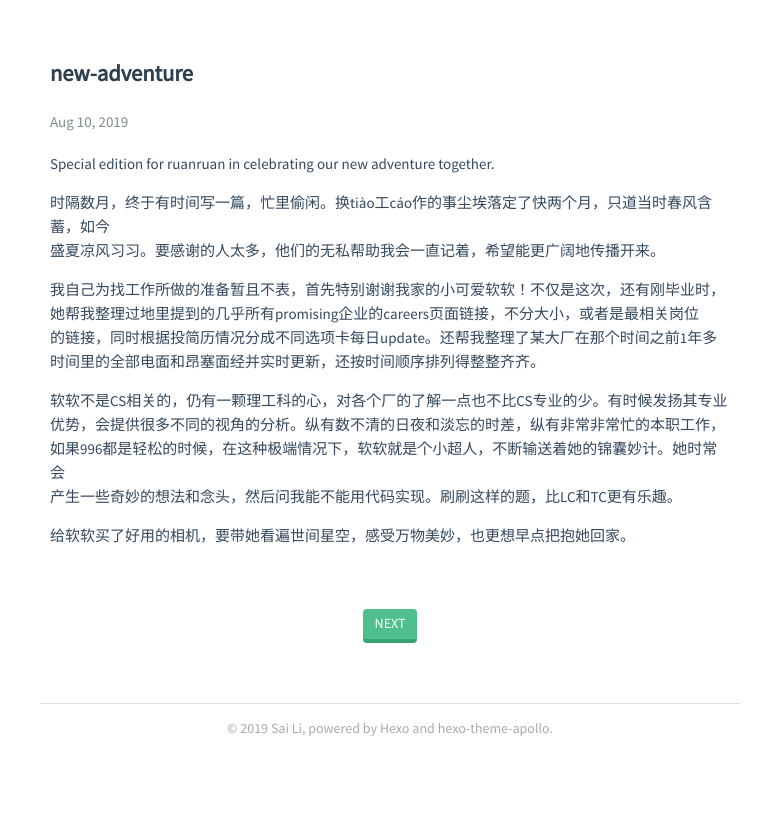
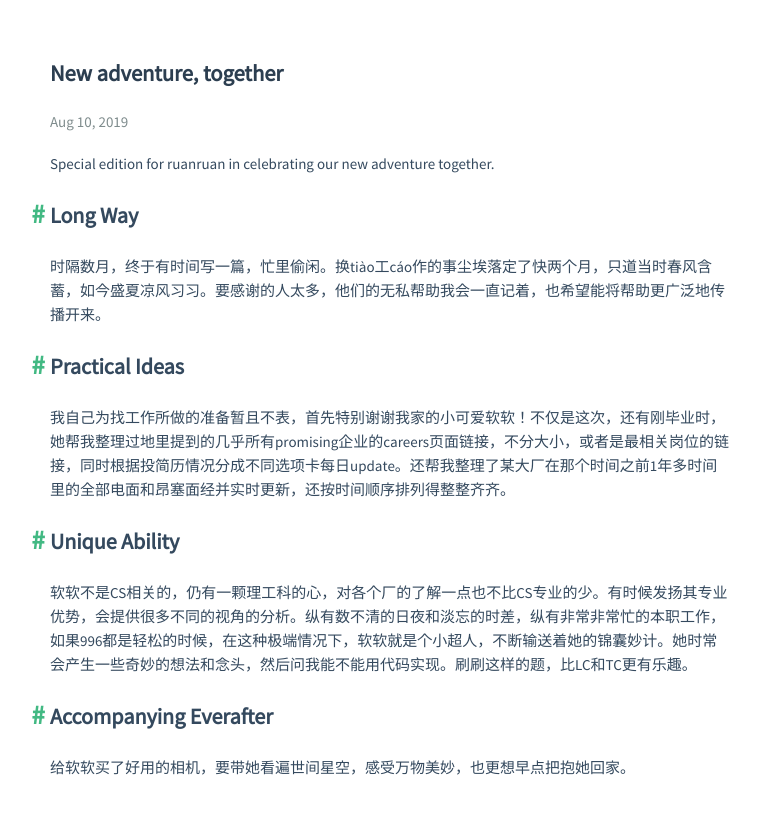
Before and after one commit to SaiL1020/SaiL1020.github.io, a plain HTML site: page 2019/08/10/new-adventure/index.html in a window 1280 px wide. Shown: the part 103-941 px from the top of the page, without its empty margins (250-1010 px from the left). Before the commit the page ends 904 px from the top, so only its background shows below. Drawn offline with nearby package versions, Linux system fonts and the light colour scheme; some packages are replaced by stand-ins of ours; a script that the page names is missing.

Commit message:
Site updated: 2019-08-11 00:21:09

```diff
--- a/2019/08/10/new-adventure/index.html
+++ b/2019/08/10/new-adventure/index.html
@@ -1,13 +1,13 @@
-<!DOCTYPE html><html><head><meta name="generator" content="Hexo 3.9.0"><meta charset="utf-8"><meta name="X-UA-Compatible" content="IE=edge"><title> new-adventure · SaiL1020</title><meta name="description" content="new-adventure - Sai Li"><meta name="viewport" content="width=device-width, initial-scale=1"><link rel="icon" href="/images/viveparis-small.jpg"><link rel="stylesheet" href="/css/apollo.css"><link rel="search" type="application/opensearchdescription+xml" href="http://yoursite.com/atom.xml" title="SaiL1020"></head><body><div class="wrap"><header><a href="/" class="logo-link"><img src="/images/viveparis.jpg" alt="logo"></a><ul class="nav nav-list"><li class="nav-list-item"><a href="/" target="_self" class="nav-list-link">BLOG</a></li><li class="nav-list-item"><a href="/archives/" target="_self" class="nav-list-link">ARCHIVE</a></li><li class="nav-list-item"><a href="https://github.com/SaiL1020" target="_blank" class="nav-list-link">GITHUB</a></li><li class="nav-list-item"><a href="/atom.xml" target="_self" class="nav-list-link">RSS</a></li><li class="nav-list-item"><a href="/about/" target="_self" class="nav-list-link">ABOUT</a></li></ul></header><main class="container"><div class="post"><article class="post-block"><h1 class="post-title">new-adventure</h1><div class="post-info">Aug 10, 2019</div><div class="post-content"><p>Special edition for ruanruan in celebrating our new adventure together.</p>
+<!DOCTYPE html><html><head><meta name="generator" content="Hexo 3.9.0"><meta charset="utf-8"><meta name="X-UA-Compatible" content="IE=edge"><title> New adventure, together · SaiL1020</title><meta name="description" content="New adventure, together - Sai Li"><meta name="viewport" content="width=device-width, initial-scale=1"><link rel="icon" href="/images/viveparis-small.jpg"><link rel="stylesheet" href="/css/apollo.css"><link rel="search" type="application/opensearchdescription+xml" href="http://yoursite.com/atom.xml" title="SaiL1020"></head><body><div class="wrap"><header><a href="/" class="logo-link"><img src="/images/viveparis.jpg" alt="logo"></a><ul class="nav nav-list"><li class="nav-list-item"><a href="/" target="_self" class="nav-list-link">BLOG</a></li><li class="nav-list-item"><a href="/archives/" target="_self" class="nav-list-link">ARCHIVE</a></li><li class="nav-list-item"><a href="https://github.com/SaiL1020" target="_blank" class="nav-list-link">GITHUB</a></li><li class="nav-list-item"><a href="/atom.xml" target="_self" class="nav-list-link">RSS</a></li><li class="nav-list-item"><a href="/about/" target="_self" class="nav-list-link">ABOUT</a></li></ul></header><main class="container"><div class="post"><article class="post-block"><h1 class="post-title">New adventure, together</h1><div class="post-info">Aug 10, 2019</div><div class="post-content"><p>Special edition for ruanruan in celebrating our new adventure together.</p>
 <a id="more"></a>
 
-<p>时隔数月，终于有时间写一篇，忙里偷闲。换tiào工cáo作的事尘埃落定了快两个月，只道当时春风含蓄，如今<br>盛夏凉风习习。要感谢的人太多，他们的无私帮助我会一直记着，希望能更广阔地传播开来。</p>
-<p>我自己为找工作所做的准备暂且不表，首先特别谢谢我家的小可爱软软！不仅是这次，还有刚毕业时，<br>她帮我整理过地里提到的几乎所有promising企业的careers页面链接，不分大小，或者是最相关岗位<br>的链接，同时根据投简历情况分成不同选项卡每日update。还帮我整理了某大厂在那个时间之前1年多<br>时间里的全部电面和昂塞面经并实时更新，还按时间顺序排列得整整齐齐。</p>
-<p>软软不是CS相关的，仍有一颗理工科的心，对各个厂的了解一点也不比CS专业的少。有时候发扬其专业<br>优势，会提供很多不同的视角的分析。纵有数不清的日夜和淡忘的时差，纵有非常非常忙的本职工作，<br>如果996都是轻松的时候，在这种极端情况下，软软就是个小超人，不断输送着她的锦囊妙计。她时常会<br>产生一些奇妙的想法和念头，然后问我能不能用代码实现。刷刷这样的题，比LC和TC更有乐趣。</p>
-<p>给软软买了好用的相机，要带她看遍世间星空，感受万物美妙，也更想早点把抱她回家。</p>
+<h2 id="Long-Way"><a href="#Long-Way" class="headerlink" title="Long Way"></a>Long Way</h2><p>时隔数月，终于有时间写一篇，忙里偷闲。换tiào工cáo作的事尘埃落定了快两个月，只道当时春风含蓄，如今盛夏凉风习习。要感谢的人太多，他们的无私帮助我会一直记着，也希望能将帮助更广泛地传播开来。</p>
+<h2 id="Practical-Ideas"><a href="#Practical-Ideas" class="headerlink" title="Practical Ideas"></a>Practical Ideas</h2><p>我自己为找工作所做的准备暂且不表，首先特别谢谢我家的小可爱软软！不仅是这次，还有刚毕业时，她帮我整理过地里提到的几乎所有promising企业的careers页面链接，不分大小，或者是最相关岗位的链接，同时根据投简历情况分成不同选项卡每日update。还帮我整理了某大厂在那个时间之前1年多时间里的全部电面和昂塞面经并实时更新，还按时间顺序排列得整整齐齐。</p>
+<h2 id="Unique-Ability"><a href="#Unique-Ability" class="headerlink" title="Unique Ability"></a>Unique Ability</h2><p>软软不是CS相关的，仍有一颗理工科的心，对各个厂的了解一点也不比CS专业的少。有时候发扬其专业优势，会提供很多不同的视角的分析。纵有数不清的日夜和淡忘的时差，纵有非常非常忙的本职工作，如果996都是轻松的时候，在这种极端情况下，软软就是个小超人，不断输送着她的锦囊妙计。她时常会产生一些奇妙的想法和念头，然后问我能不能用代码实现。刷刷这样的题，比LC和TC更有乐趣。</p>
+<h2 id="Accompanying-Everafter"><a href="#Accompanying-Everafter" class="headerlink" title="Accompanying Everafter"></a>Accompanying Everafter</h2><p>给软软买了好用的相机，要带她看遍世间星空，感受万物美妙，也更想早点把抱她回家。</p>
 </div></article></div></main><footer><div class="paginator"><a href="/2017/09/06/dell_boot_device_not_found/" class="next">NEXT</a></div><div id="disqus_thread"></div><script>var disqus_shortname = 'SaiL1020';
 var disqus_identifier = '2019/08/10/new-adventure/';
-var disqus_title = 'new-adventure';
+var disqus_title = 'New adventure, together';
 var disqus_url = 'http://yoursite.com/2019/08/10/new-adventure/';
 (function() {
     var dsq = document.createElement('script'); dsq.type = 'text/javascript'; dsq.async = true;
--- a/sitemap.xml
+++ b/sitemap.xml
@@ -4,7 +4,7 @@
   <url>
     <loc>http://yoursite.com/2019/08/10/new-adventure/</loc>
 
-    <lastmod>2019-08-11T07:00:49.171Z</lastmod>
+    <lastmod>2019-08-11T07:17:00.166Z</lastmod>
 
   </url>
 
```
Also changed, not shown: archives/index.html (+1 -1 lines), atom.xml (+4 -4 lines), index.html (+1 -1 lines), tags/g-ruan/index.html (+1 -1 lines), images/viveparis-small.jpg.
